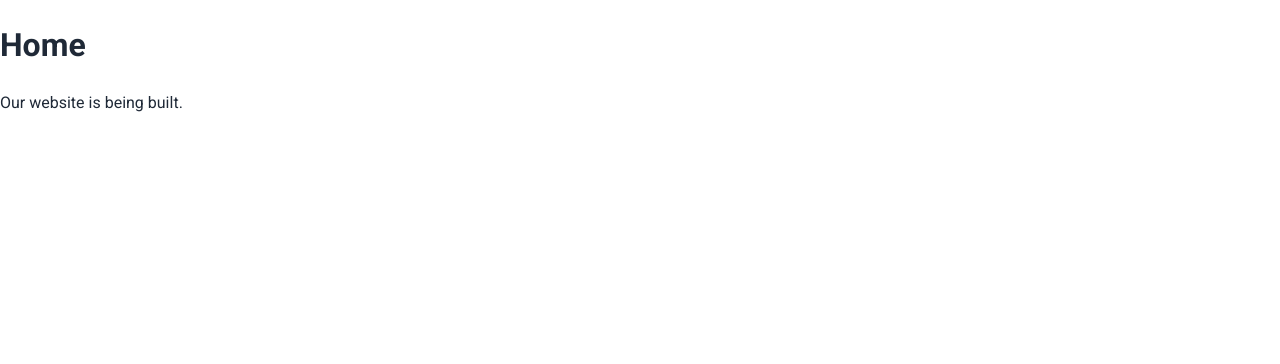
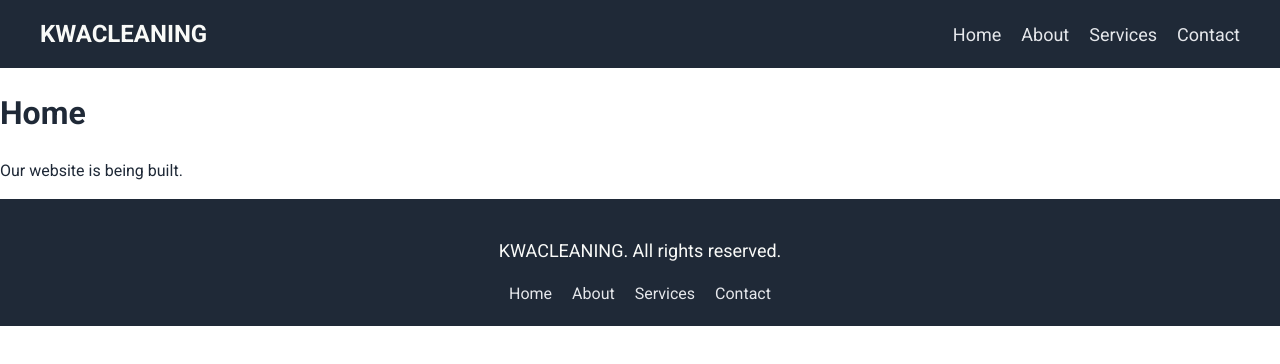
Before and after one commit to seanhoenderdos/ai-fd-group-assignment, a plain HTML site: page index.html in a window 1280 px wide. Drawn offline with Linux system fonts and the light colour scheme.

Commit message:
footer-header

```diff
--- a/index.html
+++ b/index.html
@@ -7,9 +7,34 @@
     <link rel="stylesheet" href="./style.css">
 </head>
 <body>
+    <header>
+        <div class="logo">KWACLEANING</div>
+ <input type="checkbox" id="menu-toggle">
+
+    <label for="menu-toggle" class="burger-menu">☰</label>
+        <nav>
+            <ul>
+                <li><a href="#">Home</a></li>
+                <li><a href="#">About</a></li>
+                <li><a href="#">Services</a></li>
+                <li><a href="#">Contact</a></li>
+            </ul>
+        </nav>
+    </header>
+
     <main>
         <h1>Home</h1>
         <p>Our website is being built.</p>
     </main>
+
+    <footer>
+        <p> KWACLEANING. All rights reserved.</p>
+        <ul>
+           <li><a href="#">Home</a></li>
+                <li><a href="#">About</a></li>
+                <li><a href="#">Services</a></li>
+                <li><a href="#">Contact</a></li>
+            </footer></ul>
+
 </body>
 </html>
--- a/style.css
+++ b/style.css
@@ -79,3 +79,94 @@
         font: inherit;
     }
 }
+
+header {
+    background-color: #1F2937;
+    padding: 16px 40px;
+    display: flex;
+    justify-content: space-between;
+    align-items: center;
+}
+
+.logo {
+    font-size: 24px;
+    font-weight: bold;
+    color: #F9FAF8;
+}
+
+nav ul {
+    display: flex;
+    gap: 20px;
+    list-style: none;
+    margin: 0;
+    padding: 0;
+}
+
+nav a {
+    font-size: 18px;
+    color: #E5E7EB;
+    text-decoration: none;
+}
+
+footer {
+    background-color: #1F2937;
+    color: #F9FAF8;
+    padding: 20px;
+    text-align: center;
+}
+
+footer p {
+    font-size: 18px;
+}
+
+footer ul {
+    list-style: none;
+    display: flex;
+    justify-content: center;
+    gap: 20px;
+    margin: 0;
+    padding: 0;
+
+}
+
+footer a {
+    color: #E5E7EB;
+    text-decoration: none;
+}
+#menu-toggle {
+    display: none;
+}
+
+.burger-menu {
+    display: none;
+    font-size: 30px;
+    color: var(--color-light);
+    cursor: pointer;
+}
+
+
+@media (max-width: 768px) {
+    header {
+        flex-wrap: wrap;
+        padding: 16px 20px;
+    }
+
+    .burger-menu {
+        display: block;
+    }
+
+    header nav {
+        display: none;
+        width: 100%;
+    }
+
+    #menu-toggle:checked ~ nav {
+        display: block;
+    }
+
+    header nav ul {
+        flex-direction: column;
+        gap: 12px;
+        padding-top: 16px;
+    }
+}
```
